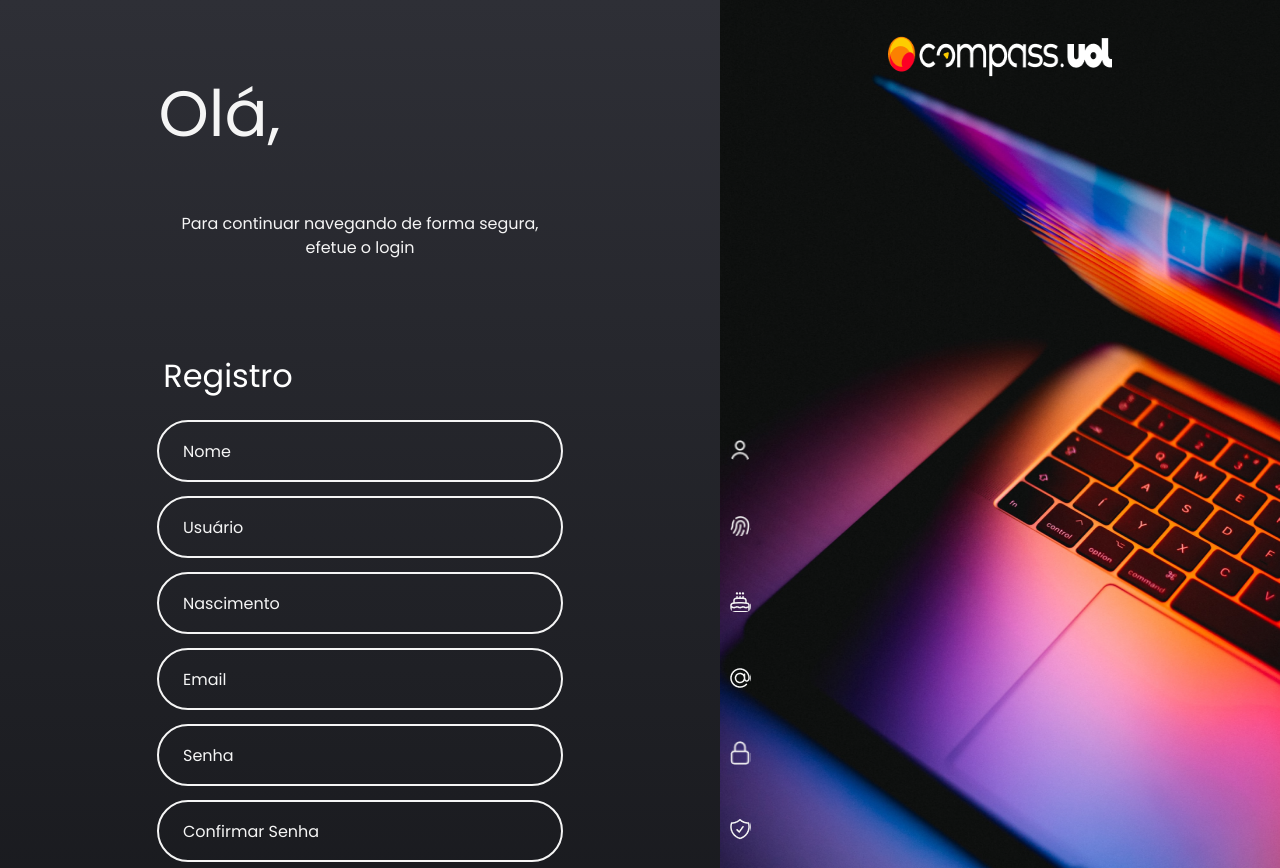
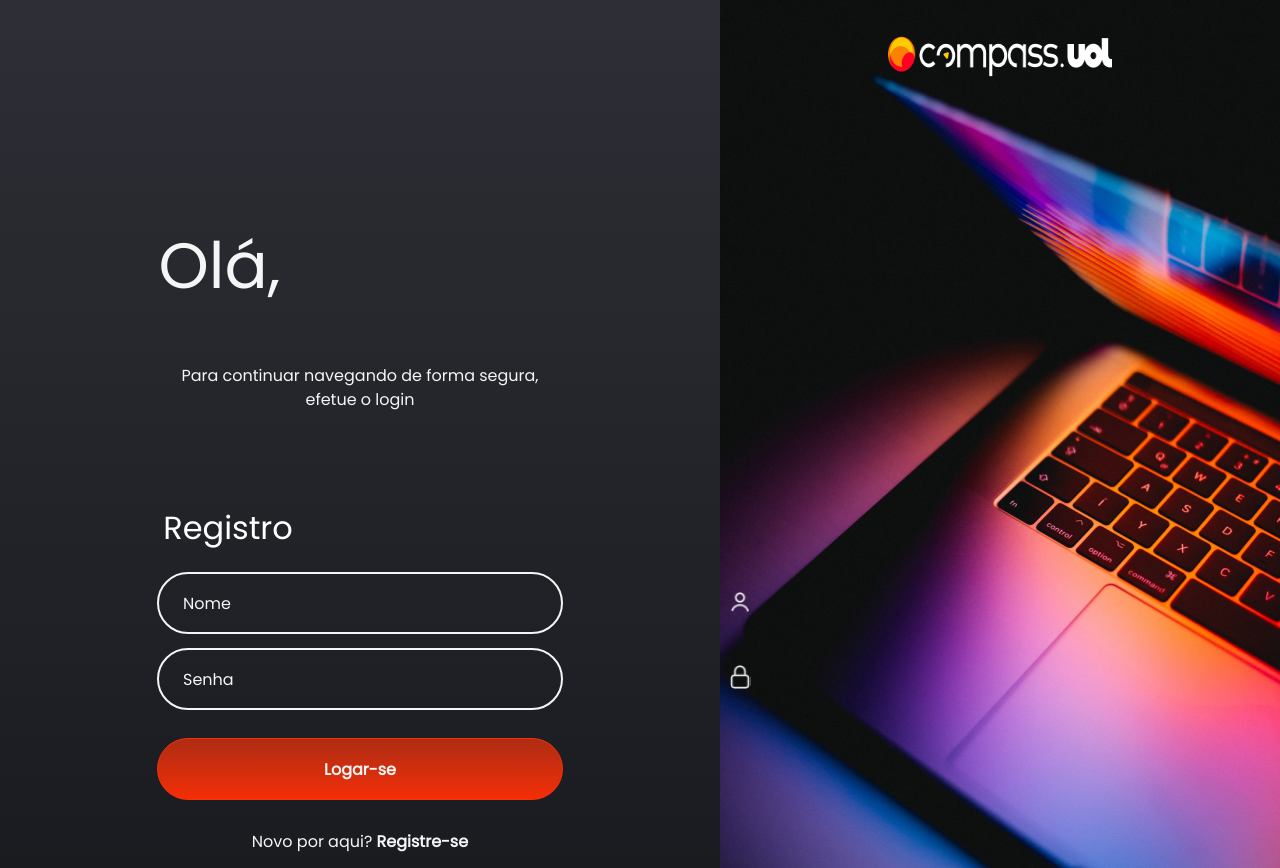
Before and after one commit to LuizBrugnera/compass-social, a React (Create React App) app: page / in a window 1280 px wide. Shown: the top 868 px of the page. Built offline with nearby package versions, Linux system fonts and the light colour scheme.

Commit message:
feat - implementing the ButtonSubmitLogin base

```diff
--- a/src/App.tsx
+++ b/src/App.tsx
@@ -7,7 +7,7 @@ import Signup from './pages/Signup';
 function App(){
   return (
     <div className="App">
-      <Signup/>
+      <Login/>
     </div>
   );
 }
--- a/src/components/atoms/checker.ts
+++ b/src/components/atoms/checker.ts
@@ -1,4 +1,4 @@
-import { elementListType } from "../molecules/ButtonSubmitSignupType";
+import { elementListType } from "../molecules/ButtonSubmitType";
 
 function check(event: React.ChangeEvent<HTMLInputElement>, regex: RegExp) {
   return regex.test((event.target as HTMLInputElement).value);
--- a/src/components/molecules/ButtonSubmitLogin.tsx
+++ b/src/components/molecules/ButtonSubmitLogin.tsx
@@ -0,0 +1,45 @@
+import React from "react";
+
+import { ButtonSubmitType } from "./ButtonSubmitType";
+import { checkElementList } from "../atoms/checker";
+
+const ButtonSubmitLogin = ({
+  children,
+  className,
+  id,
+  elementList,
+}: ButtonSubmitType) => {
+
+  const handlerSubmitLogin = (event: React.MouseEvent<HTMLButtonElement>) => {
+    event.preventDefault();
+    if (checkElementList(elementList)) {
+      const form = document.querySelector(".form")! as HTMLFormElement;
+      const sucessMessage = document.querySelector(".success-warning")! as HTMLSpanElement;
+
+      sucessMessage.style.display = "flex";
+      sucessMessage.innerHTML = "Login realizado com sucesso!";
+
+      form.reset();
+
+        setTimeout(() => {
+            sucessMessage.style.display = "none";
+            //// send to social page
+        }, 3000);
+    }
+  };
+
+  return (
+    <>
+      <button
+        type="submit"
+        id={id}
+        className={className}
+        onClick={handlerSubmitLogin}
+      >
+        {children}
+      </button>
+    </>
+  );
+};
+
+export default ButtonSubmitLogin;
--- a/src/components/molecules/ButtonSubmitSignup.tsx
+++ b/src/components/molecules/ButtonSubmitSignup.tsx
@@ -1,6 +1,6 @@
 import React from "react";
 
-import { ButtonSubmitSignupType } from "./ButtonSubmitSignupType";
+import { ButtonSubmitType } from "./ButtonSubmitType";
 import { checkElementList } from "../atoms/checker";
 
 const ButtonSubmitSignup = ({
@@ -8,7 +8,7 @@ const ButtonSubmitSignup = ({
   className,
   id,
   elementList,
-}: ButtonSubmitSignupType) => {
+}: ButtonSubmitType) => {
   const handlerSubmitForm = (event: React.MouseEvent<HTMLButtonElement>) => {
     event.preventDefault();
     if (checkElementList(elementList)) {
--- a/src/components/molecules/ButtonSubmitSignupType.ts
+++ b/src/components/molecules/ButtonSubmitType.ts
@@ -1,4 +1,4 @@
-export interface ButtonSubmitSignupType {
+export interface ButtonSubmitType {
     children: string;
     className: string;
     elementList: elementListType[];
--- a/src/components/organisms/LoginForm.tsx
+++ b/src/components/organisms/LoginForm.tsx
@@ -2,8 +2,15 @@ import React from "react";
 
 import "./LoginForm.css";
 import { InputVerifiable } from "../molecules/InputVerifiable";
+import ButtonSubmitLogin from "../molecules/ButtonSubmitLogin";
 
 const LoginForm = () => {
+
+  const elementList = [
+    {className: "user", message: "Insira o usuário"},
+    {className: "password", message: "Insira a senha"}
+  ];
+
   return (
     <div className="conteiner_login">
       <h2 className="form-title">Registro</h2>
@@ -29,9 +36,7 @@ const LoginForm = () => {
         <span className="error-warning"></span>
         <span className="success-warning"></span>
 
-        <button type="submit" className="btn-register">
-          Logar-se
-        </button>
+        <ButtonSubmitLogin className="btn-register" elementList={elementList}>Logar-se</ButtonSubmitLogin>
       </form>
       <p className="p-form">
         Novo por aqui?
```
